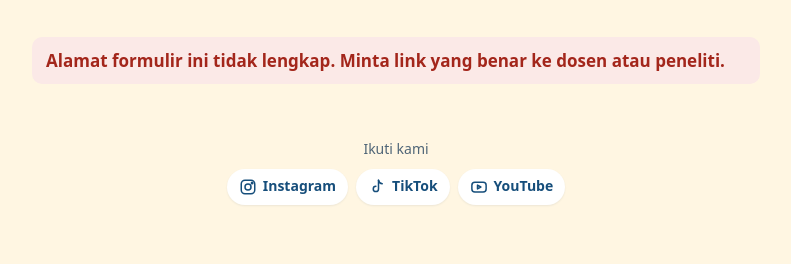
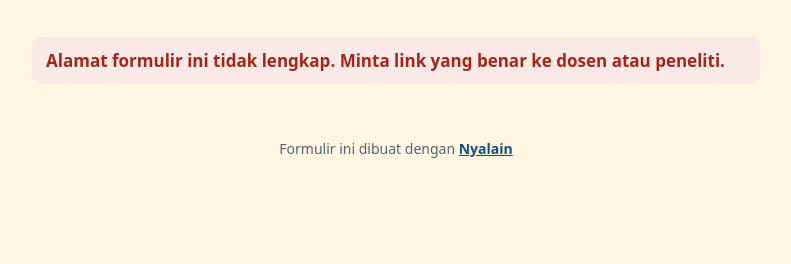
Before and after one commit to terangin/formh5p, a website: page public/uji/index.html in a window 1280 px wide. Shown: the whole page, without its empty margins (244-1035 px from the left). Drawn offline with Linux system fonts and the light colour scheme.

Commit message:
Balik ke footer "Formulir ini dibuat dengan Nyalain" (medsos kebanyakan promosi)
This reverts commit 3ad6865.

Co-Authored-By: Claude Opus 5.5 <noreply@anthropic.com>

```diff
--- a/public/uji/index.html
+++ b/public/uji/index.html
@@ -133,14 +133,7 @@
     <p>Jawaban Anda sudah kami terima. Anda mungkin akan dihubungi untuk wawancara lanjutan sesuai penjelasan di lembar persetujuan.</p>
   </section>
 
-  <footer class="medsos">
-    <p>Ikuti kami</p>
-    <ul>
-      <li><a href="https://www.instagram.com/kitaterangin" target="_blank" rel="noopener"><svg viewBox="0 0 24 24" aria-hidden="true"><rect x="3" y="3" width="18" height="18" rx="5"/><circle cx="12" cy="12" r="4"/><circle cx="17.5" cy="6.5" r="1"/></svg>Instagram</a></li>
-      <li><a href="https://www.tiktok.com/@kitaterangin" target="_blank" rel="noopener"><svg viewBox="0 0 24 24" aria-hidden="true"><path d="M14 3v11.5a3.5 3.5 0 1 1-3.5-3.5"/><path d="M14 3c.5 2.5 2.5 4.5 5 4.5"/></svg>TikTok</a></li>
-      <li><a href="https://www.youtube.com/@KitaTerangin" target="_blank" rel="noopener"><svg viewBox="0 0 24 24" aria-hidden="true"><rect x="2.5" y="5.5" width="19" height="13" rx="4"/><path d="M10 9.5v5l4.5-2.5z"/></svg>YouTube</a></li>
-    </ul>
-  </footer>
+  <p class="dibuat">Formulir ini dibuat dengan <a href="https://nyalain.kitaterangin.id/" target="_blank" rel="noopener">Nyalain</a></p>
   <p class="versi-coba" id="versi-coba" hidden>Versi coba di laptop: jawaban cuma tersimpan di browser ini, tidak dikirim ke server.</p>
 </main>
 </body>
--- a/public/uji/uji.css
+++ b/public/uji/uji.css
@@ -134,13 +134,9 @@ textarea { resize: vertical; }
 .cara ol { margin: 0; padding-left: 22px; }
 .cara li { margin: 6px 0; }
 .cara li b { color: var(--navy-tua); }
+.dibuat { margin: 32px 0 0; font-size: 14px; color: var(--teks-pudar); text-align: center; }
+.dibuat a { color: var(--navy); font-weight: 700; }
 .bilah-dev { position: fixed; top: 8px; right: 8px; z-index: 9; display: flex; flex-wrap: wrap; gap: 4px; align-items: center; max-width: 340px; padding: 8px; border-radius: 12px; background: #2b2b2b; color: #fff; font-size: 13px; box-shadow: var(--bayang); }
 .bilah-dev button, .bilah-dev select { min-height: 28px; width: auto; padding: 2px 8px; border: 0; border-radius: 6px; background: #444; color: #fff; font: inherit; cursor: pointer; }
 .bilah-dev button:hover { background: var(--navy); }
 .isian label.centang { display: flex; margin-top: 4px; font-size: 16px; }
-.medsos { margin: 32px 0 0; text-align: center; font-size: 14px; color: var(--teks-pudar); }
-.medsos p { margin: 0 0 8px; }
-.medsos ul { display: flex; flex-wrap: wrap; justify-content: center; gap: 8px; margin: 0; padding: 0; list-style: none; }
-.medsos a { display: inline-flex; align-items: center; gap: 6px; min-height: 36px; padding: 6px 12px; border-radius: 999px; background: #fff; color: var(--navy); font-weight: 700; text-decoration: none; box-shadow: 0 1px 2px rgb(23 50 74 / .08); }
-.medsos a:hover { background: var(--navy-muda); }
-.medsos svg { width: 18px; height: 18px; fill: none; stroke: currentColor; stroke-width: 2; stroke-linecap: round; stroke-linejoin: round; }
```
